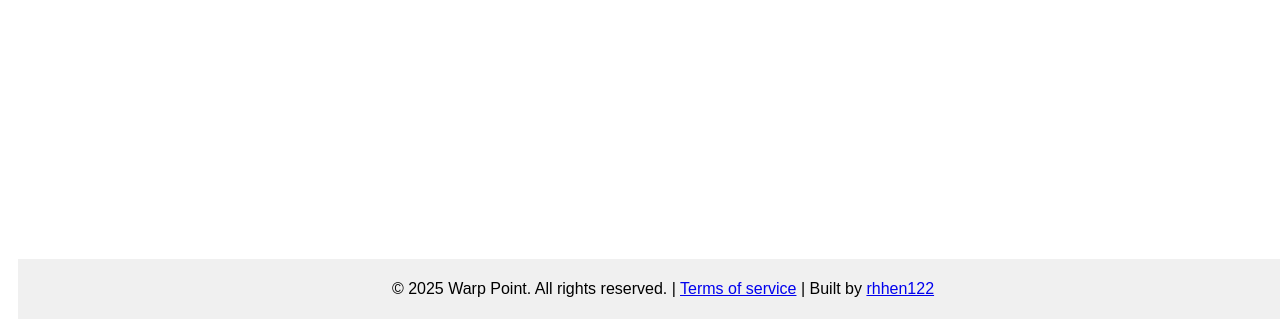
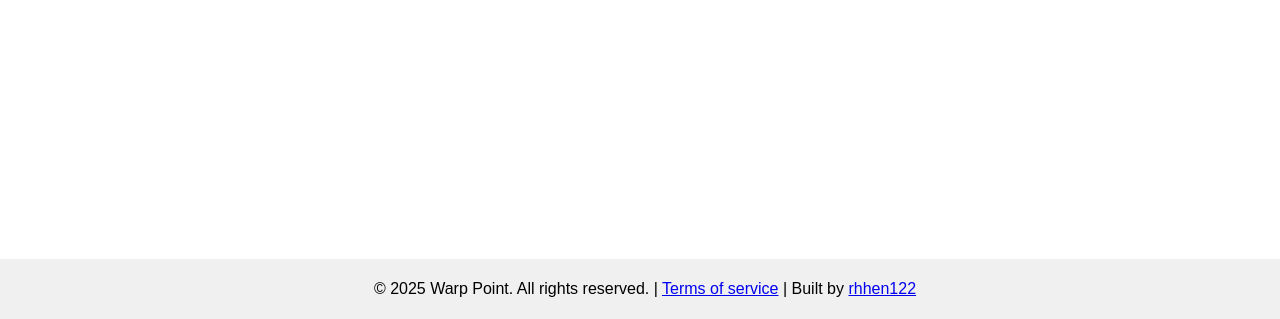
Before and after one commit to I-love-marsh-mellos/warp-point.github.io, a plain HTML site: page index.html in a window 1280 px wide. Shown: the part 481-800 px from the top of the page. Drawn offline with Linux system fonts and the light colour scheme.

Commit message:
Fix footer symmetry

```diff
--- a/assets/index-BZOqZnRZ.css
+++ b/assets/index-BZOqZnRZ.css
@@ -1 +1 @@
-.header{text-align:center;font-family:Arial,sans-serif;background-color:#f0f0f0;padding:20px}.footer{text-align:center;font-family:Arial,sans-serif;background-color:#f0f0f0;padding:5px;position:fixed;bottom:0;width:100%}.links{display:flex;gap:5px;margin:0 auto;padding:0;text-align:center;text-decoration:none;align-items:center;justify-content:center;position:static;transform:none}button{background-color:#f5f5f5;border:1px solid #ccc;border-radius:2px;cursor:pointer;color:#000}button:hover{filter:drop-shadow(2px 2px 2px #fff)}body{font-family:Arial,sans-serif}.content{padding-left:10px}.member{display:flex;margin:10px}.member p{padding-left:10px}
+.header{text-align:center;font-family:Arial,sans-serif;background-color:#f0f0f0;padding:20px}.footer{text-align:center;font-family:Arial,sans-serif;background-color:#f0f0f0;padding:5px;position:fixed;bottom:0;width:100%;left:0}.links{display:flex;gap:5px;margin:0 auto;padding:0;text-align:center;text-decoration:none;align-items:center;justify-content:center;position:static;transform:none}button{background-color:#f5f5f5;border:1px solid #ccc;border-radius:2px;cursor:pointer;color:#000}button:hover{filter:drop-shadow(2px 2px 2px #fff)}body{font-family:Arial,sans-serif}.content{padding-left:10px}.member{display:flex;margin:10px}.member p{padding-left:10px}
```
